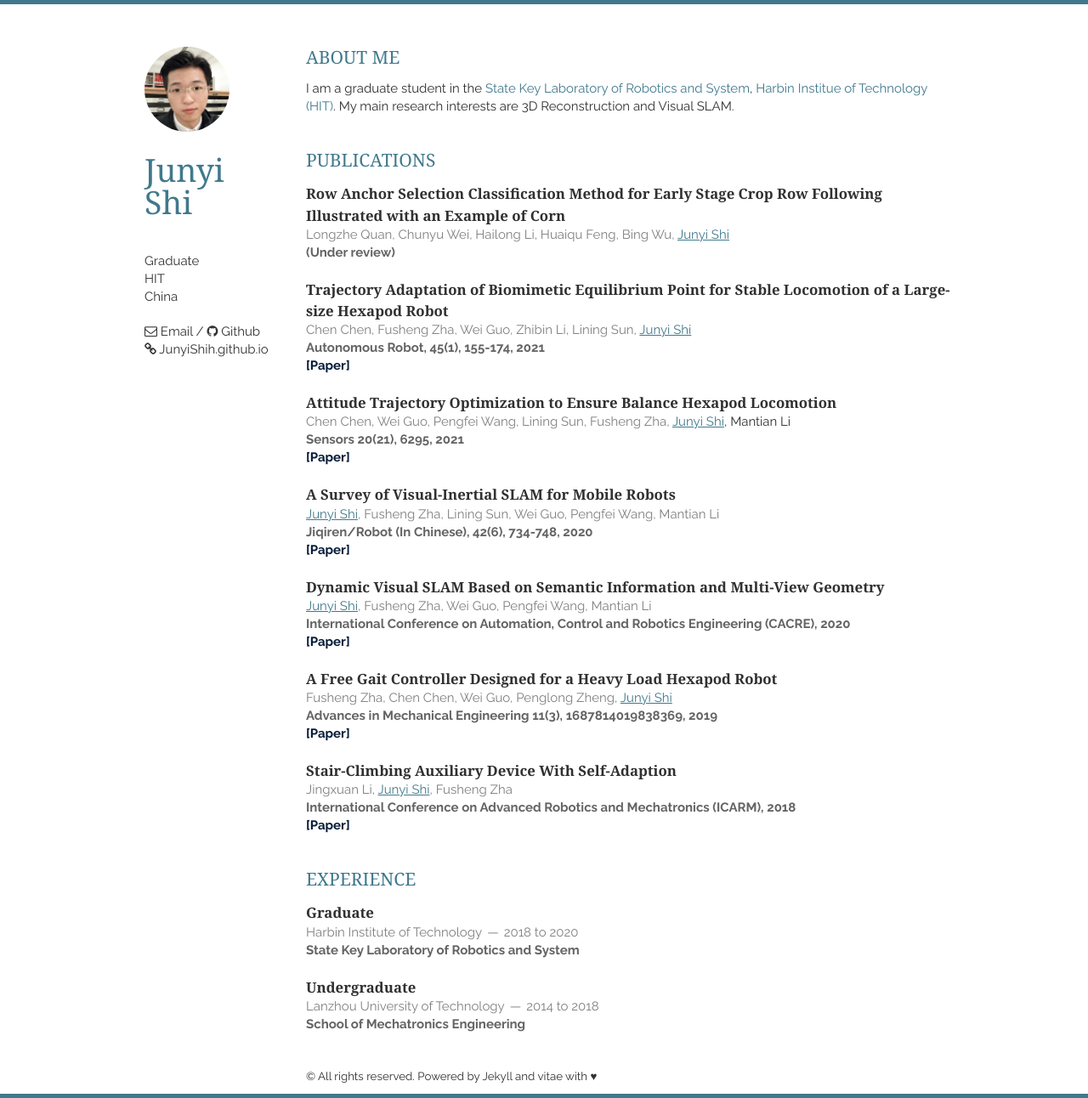
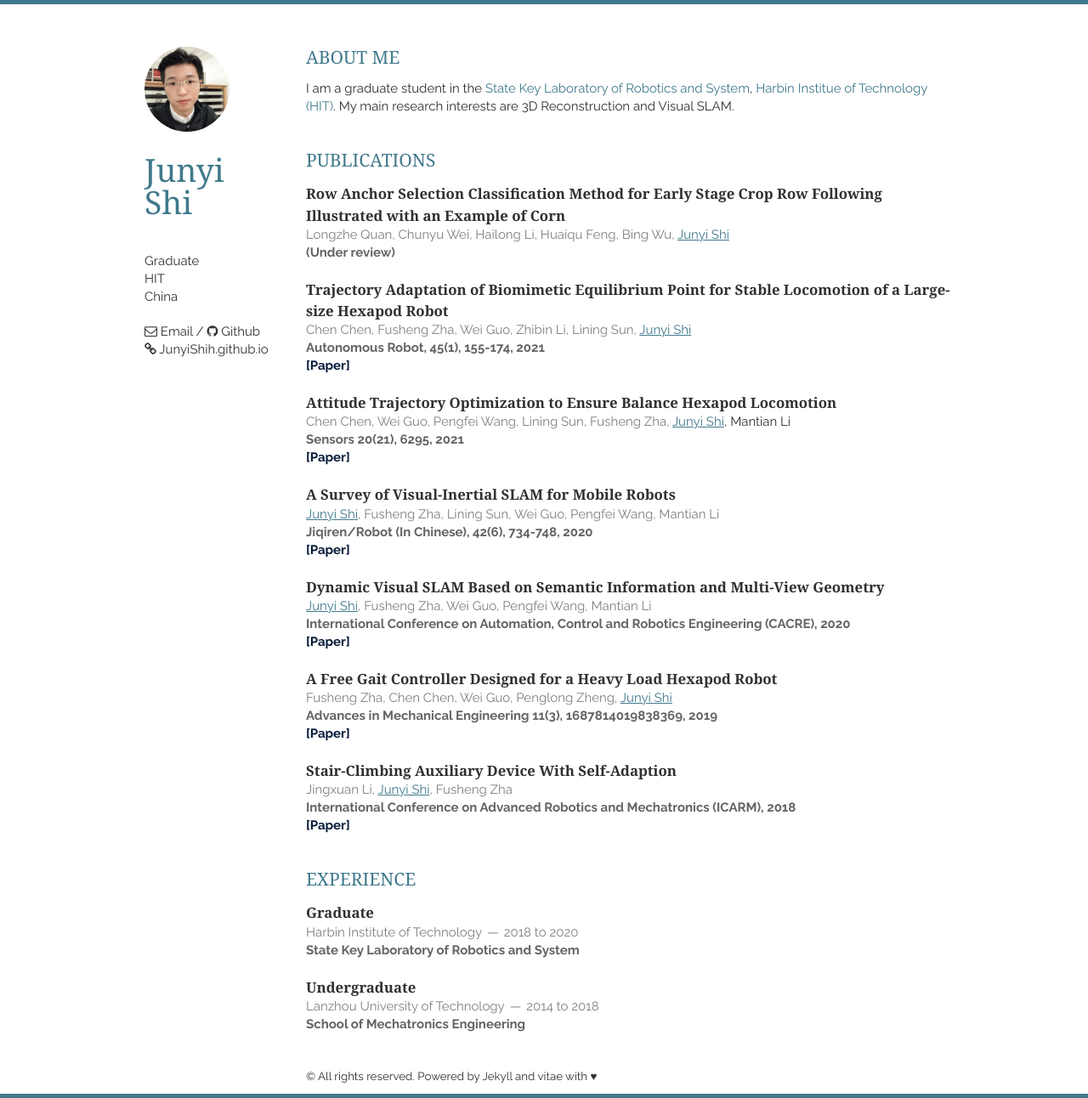
Before and after one commit to JunYiShih/JunYiShih.github.io, a Jekyll site: the page built from index.html, in a window 1280 px wide. Shown: the whole page at 85% size. Built offline with Jekyll 4.4.1, drawn with Linux system fonts in a browser that asks for light colours; nearby versions of some CDN libraries; the list of posts is cut into pages by our own code; a style sheet for code colours, icons or effects is not loaded.

Commit message:
update 232

```diff
--- a/_layouts/layout.html
+++ b/_layouts/layout.html
@@ -26,7 +26,7 @@
 <body>
 <div class="container">
     <header class="three columns">
-        <img src="{{ site.baseurl }}static/img/323.png" class="me">
+        <img src="{{ site.baseurl }}static/img/232.png" class="me">
         <h1>Junyi<br>
             Shi
             <!-- <h3><font color="#40798C">(施俊屹)</font></h3> -->
```
Also changed, not shown: static/img/232.png (added).
